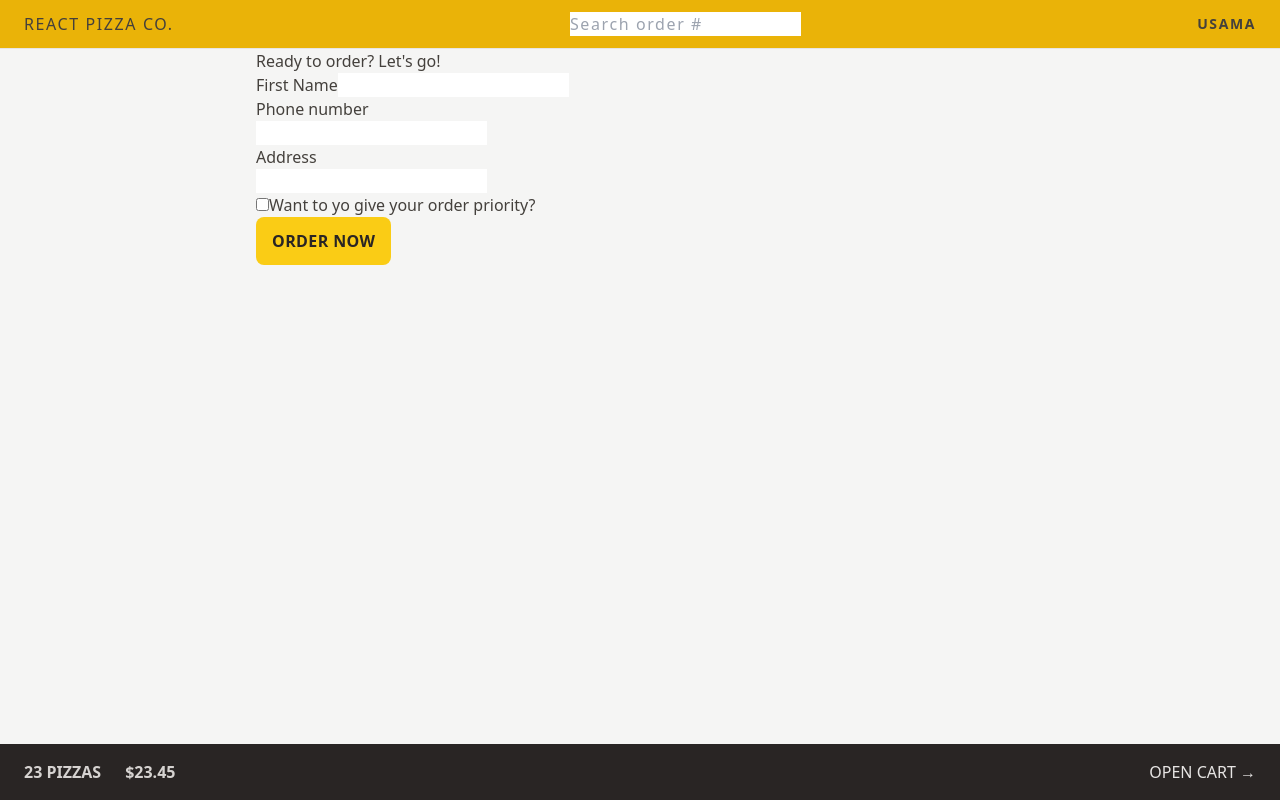
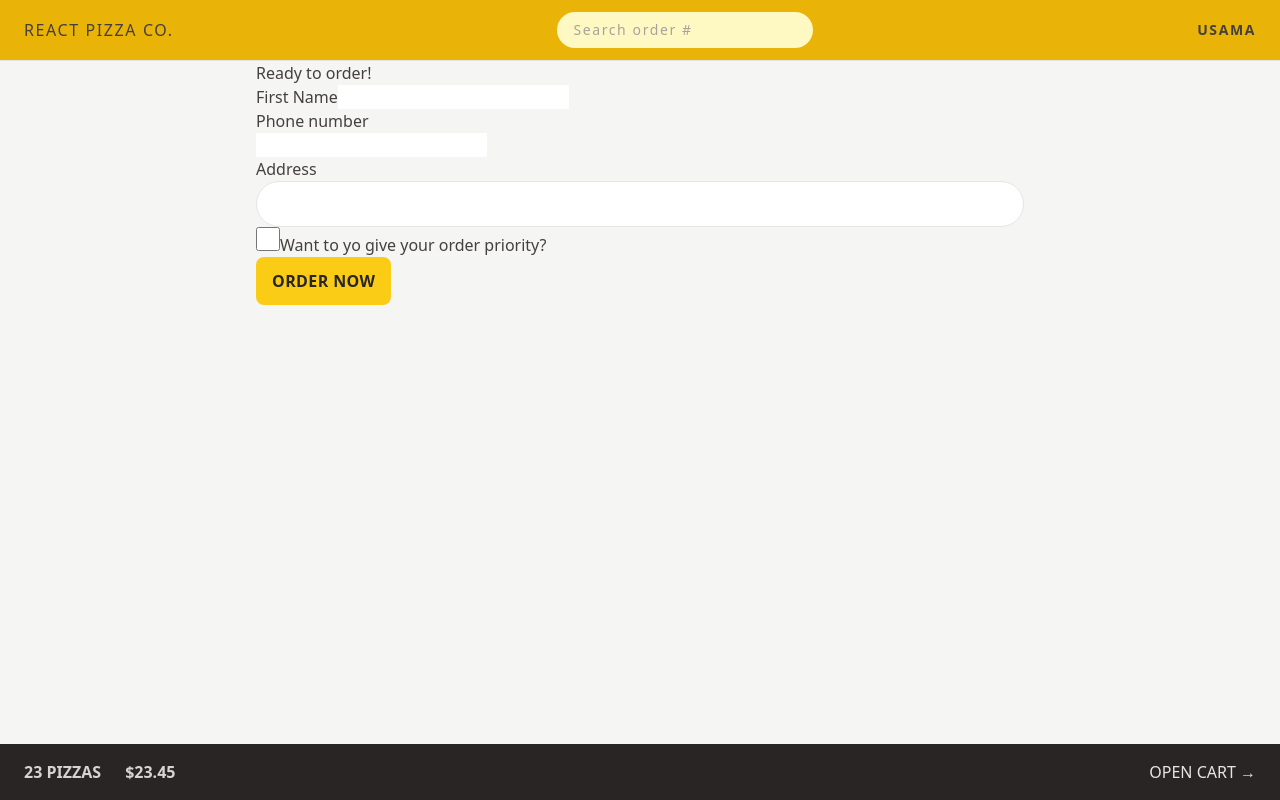
Before and after one commit to usama-365/react-pizza, a React (Vite) app: page /order/new in a window 1280 px wide. Built offline with nearby package versions, Linux system fonts and the light colour scheme.

Commit message:
add form styles

```diff
--- a/src/features/order/CreateOrder.tsx
+++ b/src/features/order/CreateOrder.tsx
@@ -50,7 +50,7 @@
 
   return (
     <div>
-      <h2>Ready to order? Let's go!</h2>
+      <h2>Ready to order!</h2>
 
       <Form method="POST" action="/order/new">
         <div>
@@ -69,7 +69,12 @@
         <div>
           <label>Address</label>
           <div>
-            <input type="text" name="address" required />
+            <input
+              type="text"
+              name="address"
+              className="w-full rounded-full border border-stone-200 px-4 py-2 text-sm transition-all duration-300 placeholder:text-stone-400 focus:outline-none focus:ring focus:ring-yellow-400 md:px-6 md:py-3"
+              required
+            />
           </div>
         </div>
 
@@ -78,6 +83,7 @@
             type="checkbox"
             name="priority"
             id="priority"
+            className="h-6 w-6 accent-yellow-400 focus:outline-none focus:ring focus:ring-yellow-400 focus:ring-offset-2"
             // value={withPriority}
             // onChange={(e) => setWithPriority(e.target.checked)}
           />
--- a/src/features/order/SearchOrder.tsx
+++ b/src/features/order/SearchOrder.tsx
@@ -18,6 +18,7 @@
         placeholder="Search order #"
         value={query}
         onChange={(e) => setQuery(e.target.value)}
+        className="w-28 rounded-full bg-yellow-100 px-4 py-2 text-sm transition-all duration-300 placeholder:text-stone-400 focus:outline-none focus:ring focus:ring-yellow-500 focus:ring-opacity-50 sm:w-64 sm:focus:w-72"
       />
     </form>
   );
```
